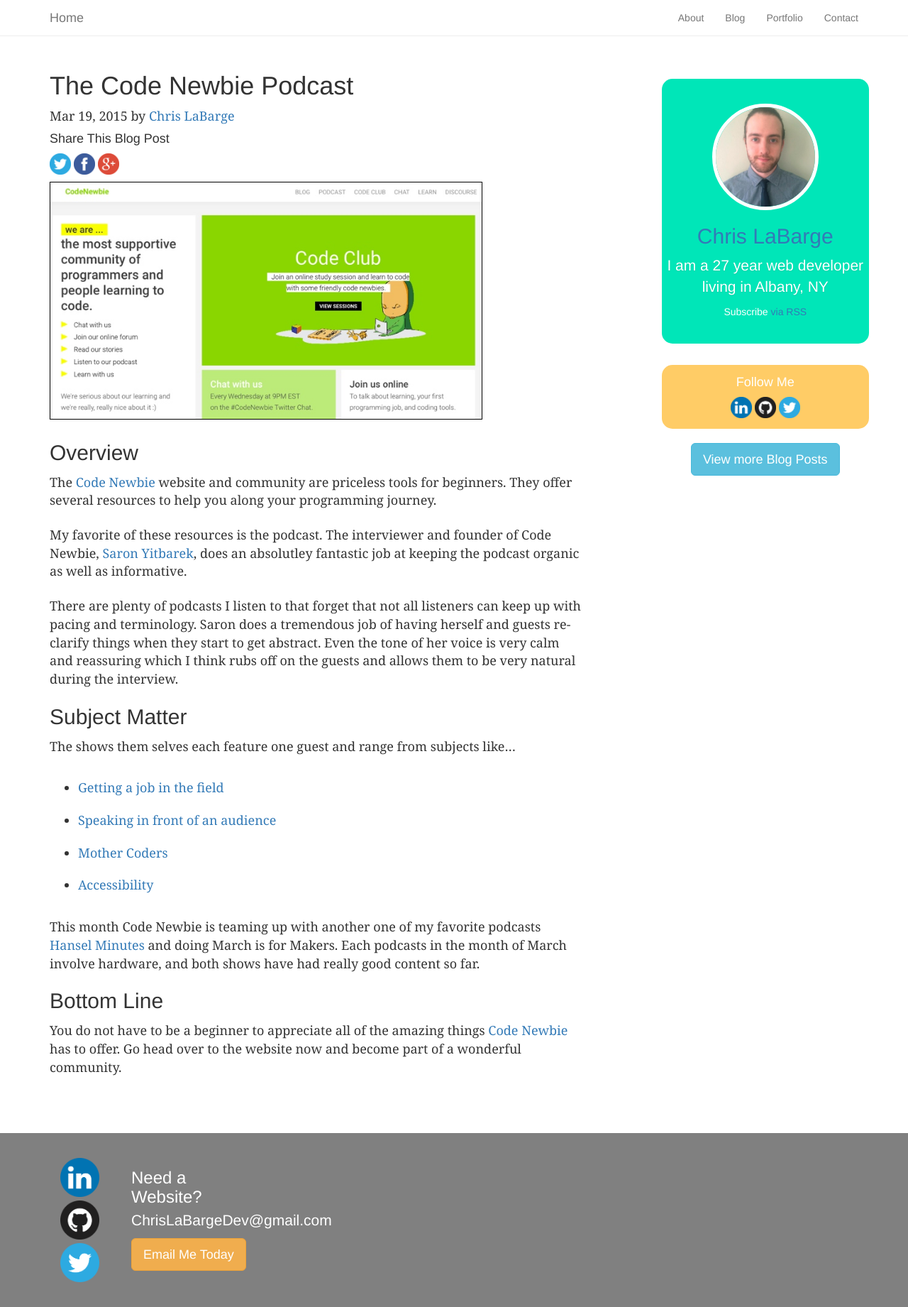
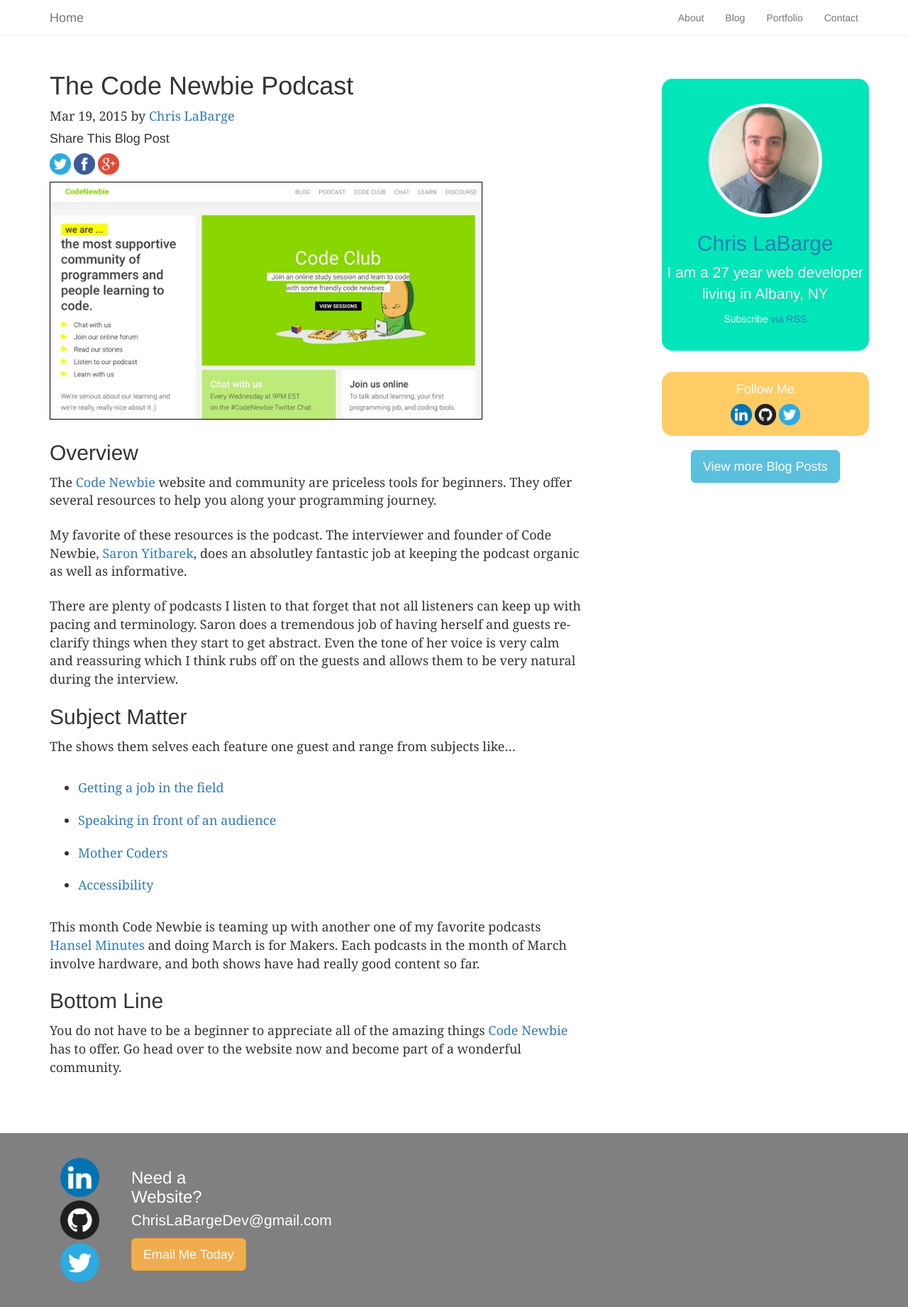
Before and after one commit to chrislabarge/chrislabarge.github.io, a Jekyll site: the page built from _posts/coding/2015-03-19-code-newbie.md, in a window 1280 px wide. Shown: the whole page at 71% size. Built offline with Jekyll 4.4.1, drawn with Linux system fonts in a browser that asks for light colours; nearby versions of some CDN libraries; comment, search, counter and statistics services are not loaded.

Commit message:
fixed the sidebar picture affix for safari

```diff
--- a/_includes/sidebar.html
+++ b/_includes/sidebar.html
@@ -2,7 +2,7 @@
 
 <div class="col-xs-12 col-sm-6 col-sm-offset-3 col-md-3 col-md-offset-1 blog-sidebar side-about">
 	<div class="sidebar-module center">
-	<a href="/about">
+	<a href="/about" class="activity_rounded">
 		<img src="/images/me-head.jpg" class="img-circle side-me" width="150px;">
 	</a>
 	<a href="/about">	<h2>Chris LaBarge</h2></a>
--- a/css/main.scss
+++ b/css/main.scss
@@ -11,9 +11,24 @@
 
 
 
-/*??Not-sure??*/
+/*??circle border??*/
 
+.activity_rounded {
+    display: inline-block;
+    -webkit-border-radius: 50%;
+    -moz-border-radius: 50%;
+    border-radius: 50%;
+    -khtml-border-radius: 50%;
+    border: 5px solid #fff;
+}
 
+.activity_rounded img  {
+    -webkit-border-radius: 50%;
+    -moz-border-radius: 50%;
+    border-radius: 50%;
+    -khtml-border-radius: 50%;
+    vertical-align: middle;
+}
 
 
 /*Universal*/
@@ -212,10 +227,7 @@
 		}
 		margin-bottom:30px;
 	}
-  .side-me{
 
-    border: 5px solid white;
-  }
 
 	padding: 35px 0px;
 
```
